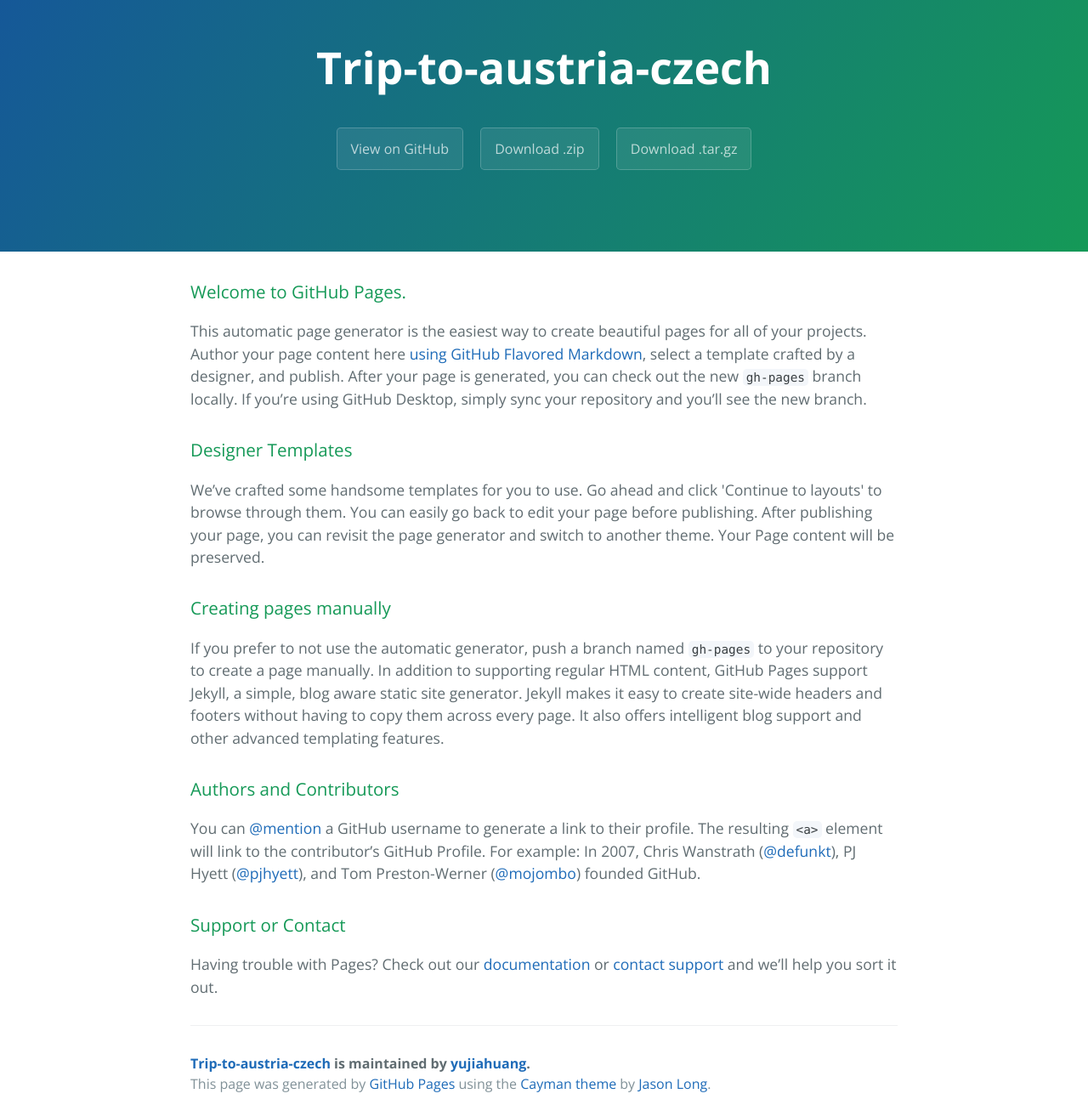
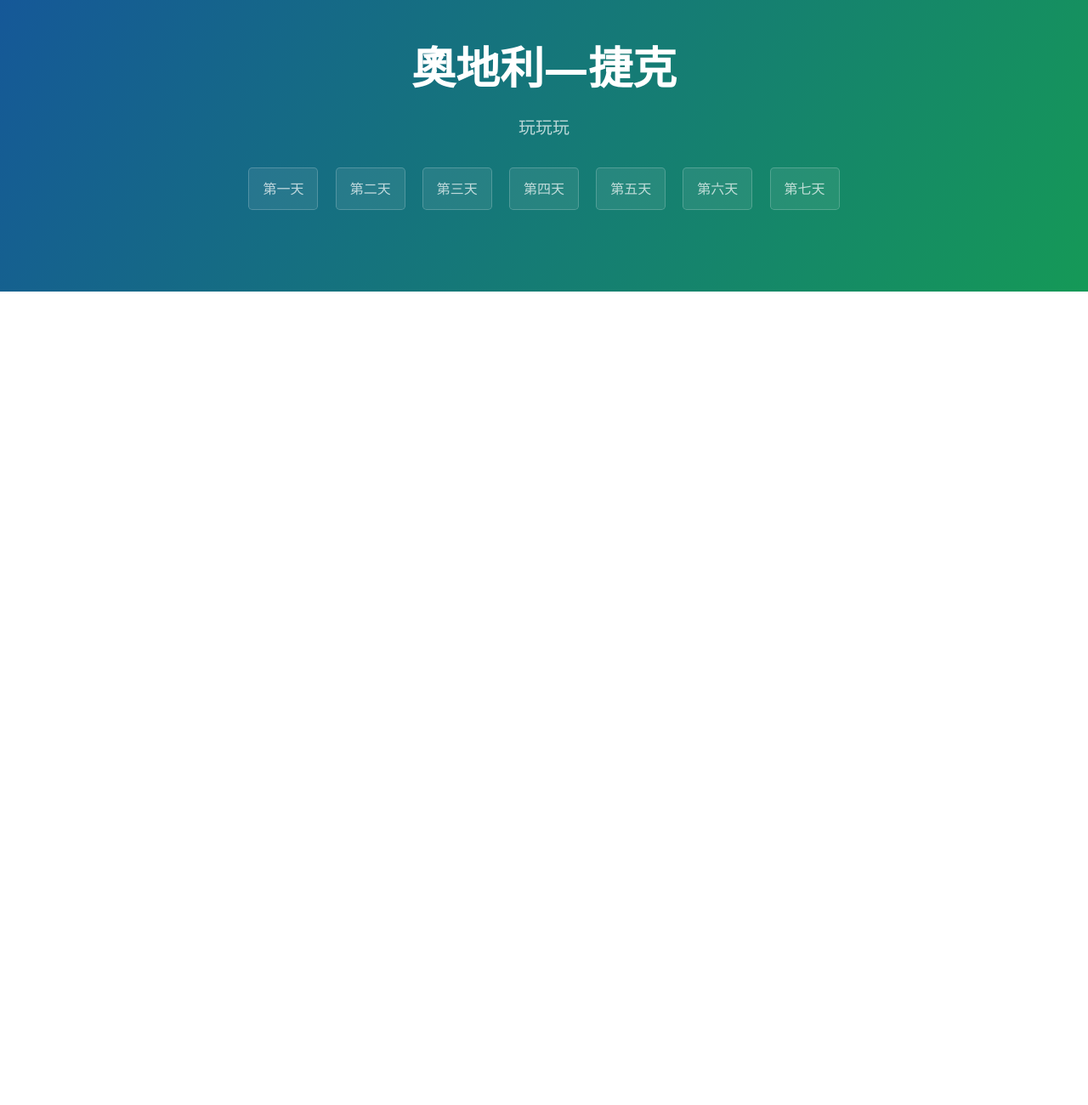
Before and after one commit to yujiahuang/trip-to-austria-czech, a plain HTML site: page index.html in a window 1280 px wide. Shown: the part 40-1340 px from the top of the page at 85% size. After the commit the page ends 800 px from the top, so only its background shows below. Drawn offline with nearby package versions, Linux system fonts and the light colour scheme.

Commit message:
add photo links

```diff
--- a/index.html
+++ b/index.html
@@ -11,44 +11,20 @@
   </head>
   <body>
     <section class="page-header">
-      <h1 class="project-name">Trip-to-austria-czech</h1>
-      <h2 class="project-tagline"></h2>
-      <a href="https://github.com/yujiahuang/trip-to-austria-czech" class="btn">View on GitHub</a>
-      <a href="https://github.com/yujiahuang/trip-to-austria-czech/zipball/master" class="btn">Download .zip</a>
-      <a href="https://github.com/yujiahuang/trip-to-austria-czech/tarball/master" class="btn">Download .tar.gz</a>
+      <h1 class="project-name">奧地利—捷克</h1>
+      <h2 class="project-tagline">玩玩玩</h2>
+      <a href="https://goo.gl/photos/GMuhxsxcNbvtbDnG7" class="btn">第一天</a>
+      <a href="https://goo.gl/photos/whghVmEHxfwoczWv6" class="btn">第二天</a>
+      <a href="https://goo.gl/photos/6HxLXq12WHL8MA9R9" class="btn">第三天</a>
+      <a href="https://goo.gl/photos/bnYgeUx6Z5qM7Wwh9" class="btn">第四天</a>
+      <a href="https://goo.gl/photos/1xsTQk5Tr1XoqMzi6" class="btn">第五天</a>
+      <a href="https://goo.gl/photos/jGUyhpJMSExrAjpW8" class="btn">第六天</a>
+      <a href="https://goo.gl/photos/uDdQwrmRaFMtsKPc8" class="btn">第七天</a>
     </section>
 
     <section class="main-content">
-      <h3>
-<a id="welcome-to-github-pages" class="anchor" href="#welcome-to-github-pages" aria-hidden="true"><span class="octicon octicon-link"></span></a>Welcome to GitHub Pages.</h3>
 
-<p>This automatic page generator is the easiest way to create beautiful pages for all of your projects. Author your page content here <a href="https://guides.github.com/features/mastering-markdown/">using GitHub Flavored Markdown</a>, select a template crafted by a designer, and publish. After your page is generated, you can check out the new <code>gh-pages</code> branch locally. If you’re using GitHub Desktop, simply sync your repository and you’ll see the new branch.</p>
 
-<h3>
-<a id="designer-templates" class="anchor" href="#designer-templates" aria-hidden="true"><span class="octicon octicon-link"></span></a>Designer Templates</h3>
-
-<p>We’ve crafted some handsome templates for you to use. Go ahead and click 'Continue to layouts' to browse through them. You can easily go back to edit your page before publishing. After publishing your page, you can revisit the page generator and switch to another theme. Your Page content will be preserved.</p>
-
-<h3>
-<a id="creating-pages-manually" class="anchor" href="#creating-pages-manually" aria-hidden="true"><span class="octicon octicon-link"></span></a>Creating pages manually</h3>
-
-<p>If you prefer to not use the automatic generator, push a branch named <code>gh-pages</code> to your repository to create a page manually. In addition to supporting regular HTML content, GitHub Pages support Jekyll, a simple, blog aware static site generator. Jekyll makes it easy to create site-wide headers and footers without having to copy them across every page. It also offers intelligent blog support and other advanced templating features.</p>
-
-<h3>
-<a id="authors-and-contributors" class="anchor" href="#authors-and-contributors" aria-hidden="true"><span class="octicon octicon-link"></span></a>Authors and Contributors</h3>
-
-<p>You can <a href="https://github.com/blog/821" class="user-mention">@mention</a> a GitHub username to generate a link to their profile. The resulting <code>&lt;a&gt;</code> element will link to the contributor’s GitHub Profile. For example: In 2007, Chris Wanstrath (<a href="https://github.com/defunkt" class="user-mention">@defunkt</a>), PJ Hyett (<a href="https://github.com/pjhyett" class="user-mention">@pjhyett</a>), and Tom Preston-Werner (<a href="https://github.com/mojombo" class="user-mention">@mojombo</a>) founded GitHub.</p>
-
-<h3>
-<a id="support-or-contact" class="anchor" href="#support-or-contact" aria-hidden="true"><span class="octicon octicon-link"></span></a>Support or Contact</h3>
-
-<p>Having trouble with Pages? Check out our <a href="https://help.github.com/pages">documentation</a> or <a href="https://github.com/contact">contact support</a> and we’ll help you sort it out.</p>
-
-      <footer class="site-footer">
-        <span class="site-footer-owner"><a href="https://github.com/yujiahuang/trip-to-austria-czech">Trip-to-austria-czech</a> is maintained by <a href="https://github.com/yujiahuang">yujiahuang</a>.</span>
-
-        <span class="site-footer-credits">This page was generated by <a href="https://pages.github.com">GitHub Pages</a> using the <a href="https://github.com/jasonlong/cayman-theme">Cayman theme</a> by <a href="https://twitter.com/jasonlong">Jason Long</a>.</span>
-      </footer>
 
     </section>
 
```
